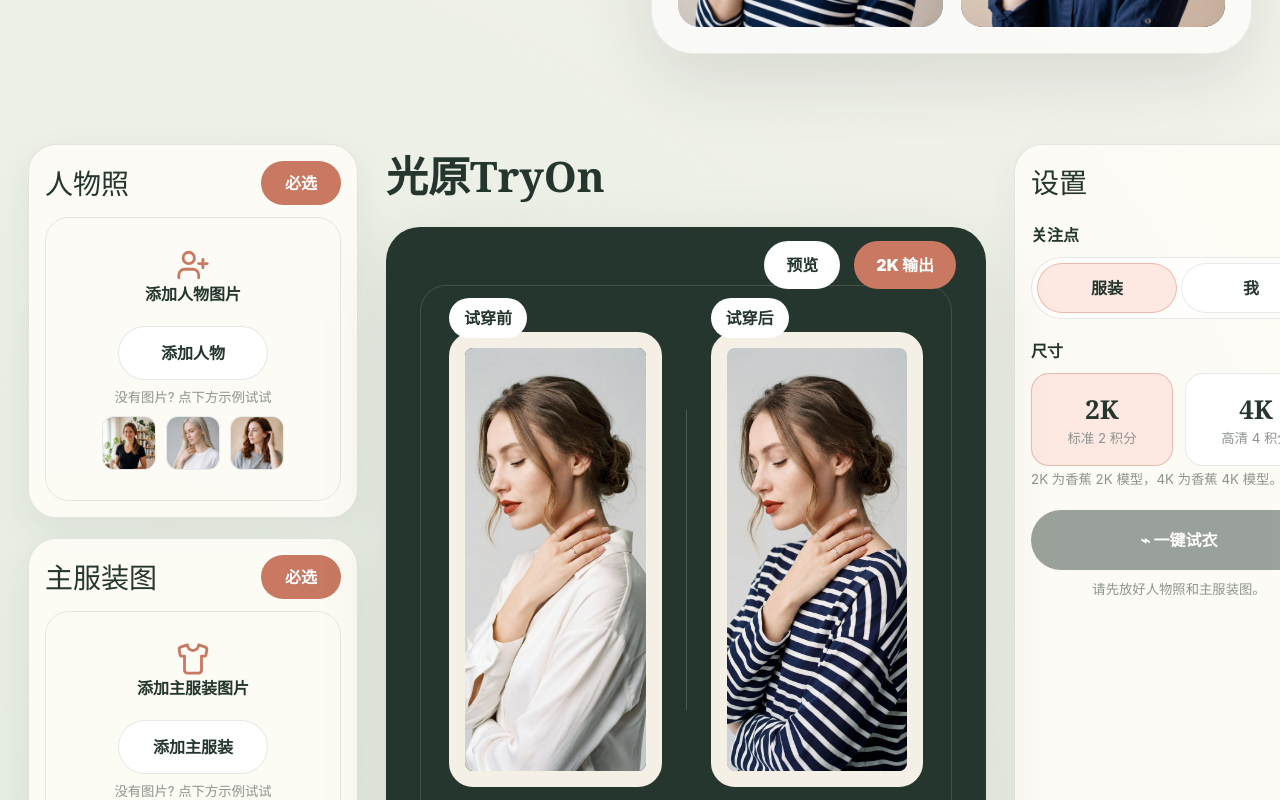
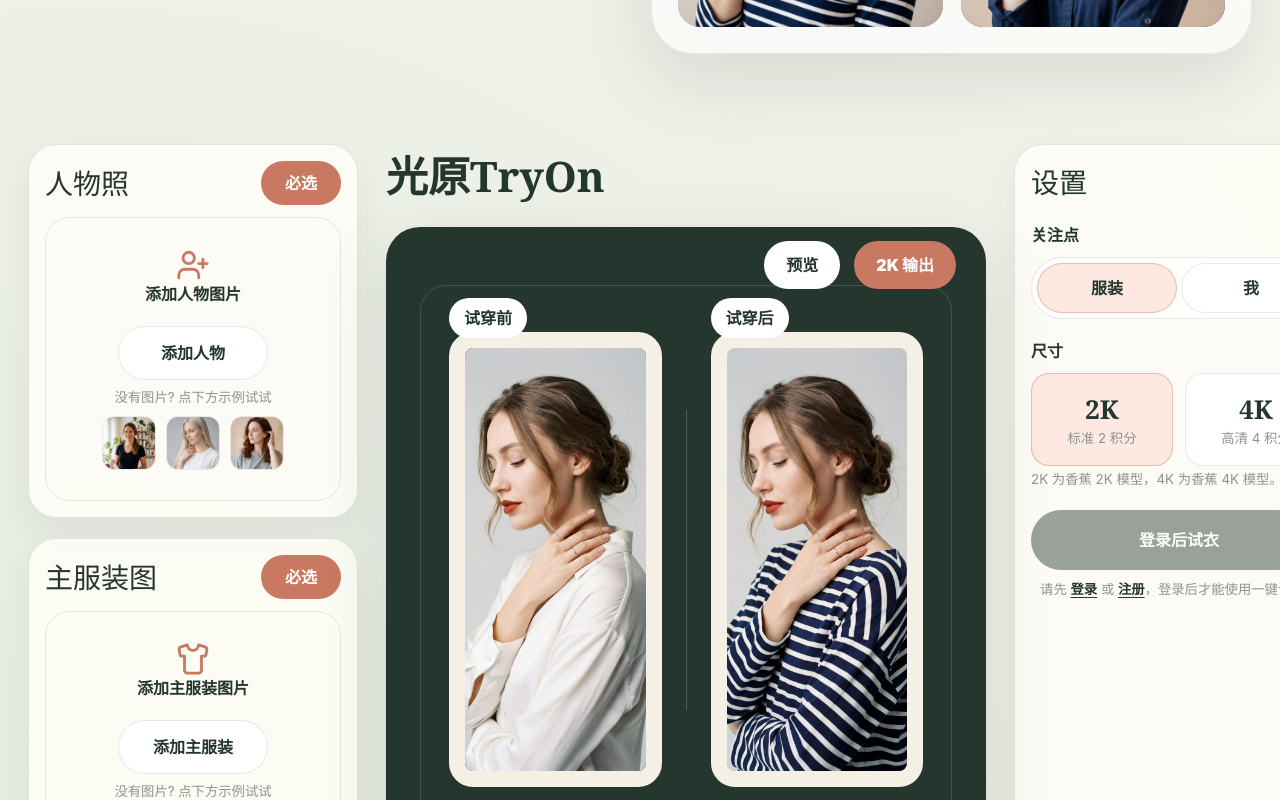
Before and after one commit to yuanbaoli888/guangyuanshiyiceshi, a React (Vite) app in the folder frontend/: page / in a window 1280 px wide. Shown: the part 875-1675 px from the top of the page. Built offline with nearby package versions, Linux system fonts and the light colour scheme; no server answers.

Commit message:
Require login for try-on generation

```diff
--- a/frontend/src/pages/Home.jsx
+++ b/frontend/src/pages/Home.jsx
@@ -1,6 +1,8 @@
 import { useRef, useState } from "react";
+import { Link } from "react-router-dom";
 
 import { generateTryon } from "../shared/api.js";
+import { useAuth } from "../shared/useAuth.js";
 import commerceAfterImage from "../assets/commerce-after.jpg";
 import commerceBeforeImage from "../assets/commerce-before.jpg";
 import dailyAfterImage from "../assets/daily-after.jpg";
@@ -104,12 +106,12 @@ const faqItems = [
   {
     question: "需要登录吗？积分和清晰度怎么算?",
     answer:
-      "不登录也能免费试 1 次 1K。首次真实登录固定赠送 2 积分，并解锁 2K 与历史保存；升级 Pro 解锁 4K。登录后积分消耗：1K=2、2K=2、4K=4（生成失败会退回）。",
+      "需要登录后才能使用一键试衣。首次真实登录固定赠送 2 积分，并解锁 2K 与历史保存；升级 Pro 解锁 4K。登录后积分消耗：1K=2、2K=2、4K=4（生成失败会退回）。",
   },
   {
     question: "我的照片安全吗?",
     answer:
-      "你的上传与结果都存放在私有存储里，只能通过短期签名链接访问。匿名生成用订单号查看，请把它当作私密链接。登录后结果会出现在历史里，你可以随时删除。",
+      "你的上传与结果都存放在私有存储里，只能通过短期签名链接访问。结果会出现在登录后的历史里，你可以随时删除。",
   },
   {
     question: "可以下载并用于商用吗?",
@@ -118,7 +120,7 @@ const faqItems = [
   },
   {
     question: "光原TryOn 是免费的虚拟试穿工具吗?",
-    answer: "是的，不登录也能免费试 1 次 1K。首次真实登录固定赠送 2 积分，可用更高清并保存更多历史。",
+    answer: "是的，注册登录后会固定赠送 2 积分，可先体验 1K/2K 生成，也可以升级使用 4K。",
   },
   {
     question: "也可以用 光原TryOn 给照片换衣服吗?",
@@ -366,6 +368,7 @@ function useUploadSlot() {
 }
 
 export default function Home() {
+  const { token, loading: authLoading } = useAuth();
   const person = useUploadSlot();
   const mainCloth = useUploadSlot();
   const bottom = useUploadSlot();
@@ -379,11 +382,12 @@ export default function Home() {
   const [activeFeatureIndex, setActiveFeatureIndex] = useState(0);
 
   const ready = Boolean(person.value && mainCloth.value);
+  const canGenerate = Boolean(token && ready && !authLoading && !generating);
   const hasAnyUpload = Boolean(person.value || mainCloth.value || bottom.value);
   const activeFeature = featureCards[activeFeatureIndex];
 
   async function handleGenerate() {
-    if (!ready || generating) {
+    if (!canGenerate) {
       return;
     }
     setGenerating(true);
@@ -395,13 +399,16 @@ export default function Home() {
         toJpegDataUrl(mainCloth.value.url),
         bottom.value ? toJpegDataUrl(bottom.value.url) : Promise.resolve(null),
       ]);
-      const res = await generateTryon({
-        person_image: personImg,
-        top_image: topImg,
-        bottom_image: bottomImg,
-        focus,
-        size,
-      });
+      const res = await generateTryon(
+        {
+          person_image: personImg,
+          top_image: topImg,
+          bottom_image: bottomImg,
+          focus,
+          size,
+        },
+        token,
+      );
       setResult(res.image_url);
     } catch (e) {
       setGenError(e.message || "生成失败，请重试");
@@ -420,7 +427,7 @@ export default function Home() {
             工具
           </h1>
           <p>
-            光原TryOn 是免费的在线虚拟试穿工具：上传人物照和服装图，在购买或决定穿搭前预览上身效果。首次生成无需登录且免费，下载结果无水印。
+            光原TryOn 是免费的在线虚拟试穿工具：注册登录后上传人物照和服装图，在购买或决定穿搭前预览上身效果，下载结果无水印。
           </p>
           <a className="dark-cta" href="#workspace">
             开始虚拟试穿 <span aria-hidden="true">⌁</span>
@@ -663,12 +670,18 @@ export default function Home() {
               <button
                 className="generate-button"
                 type="button"
-                disabled={!ready || generating}
+                disabled={!canGenerate}
                 onClick={handleGenerate}
               >
-                {generating ? "生成中…" : "⌁ 一键试衣"}
+                {generating ? "生成中…" : token ? "⌁ 一键试衣" : "登录后试衣"}
               </button>
-              {!ready && <small className="gen-hint">请先放好人物照和主服装图。</small>}
+              {!token ? (
+                <small className="gen-hint">
+                  请先 <Link to="/login">登录</Link> 或 <Link to="/register">注册</Link>，登录后才能使用一键试衣。
+                </small>
+              ) : !ready ? (
+                <small className="gen-hint">请先放好人物照和主服装图。</small>
+              ) : null}
               {genError && <small className="gen-error">{genError}</small>}
             </section>
           </aside>
--- a/frontend/src/shared/api.js
+++ b/frontend/src/shared/api.js
@@ -28,9 +28,10 @@ export async function apiRequest(path, { token, ...options } = {}) {
 }
 
 // 调用后端虚拟试穿接口，payload 里图片为 data URI
-export async function generateTryon(payload) {
+export async function generateTryon(payload, token) {
   return apiRequest("/tryon/generate", {
     method: "POST",
+    token,
     body: JSON.stringify(payload),
   });
 }
--- a/frontend/src/styles.css
+++ b/frontend/src/styles.css
@@ -597,6 +597,13 @@ button {
   display: block;
   margin-top: 10px;
   text-align: center;
+}
+
+.gen-hint a {
+  color: var(--ink);
+  font-weight: 800;
+  text-decoration: underline;
+  text-underline-offset: 3px;
 }
 
 .gen-error {
```
Also changed, not shown: 1 other file (tests, documents, lock files or other folders).
